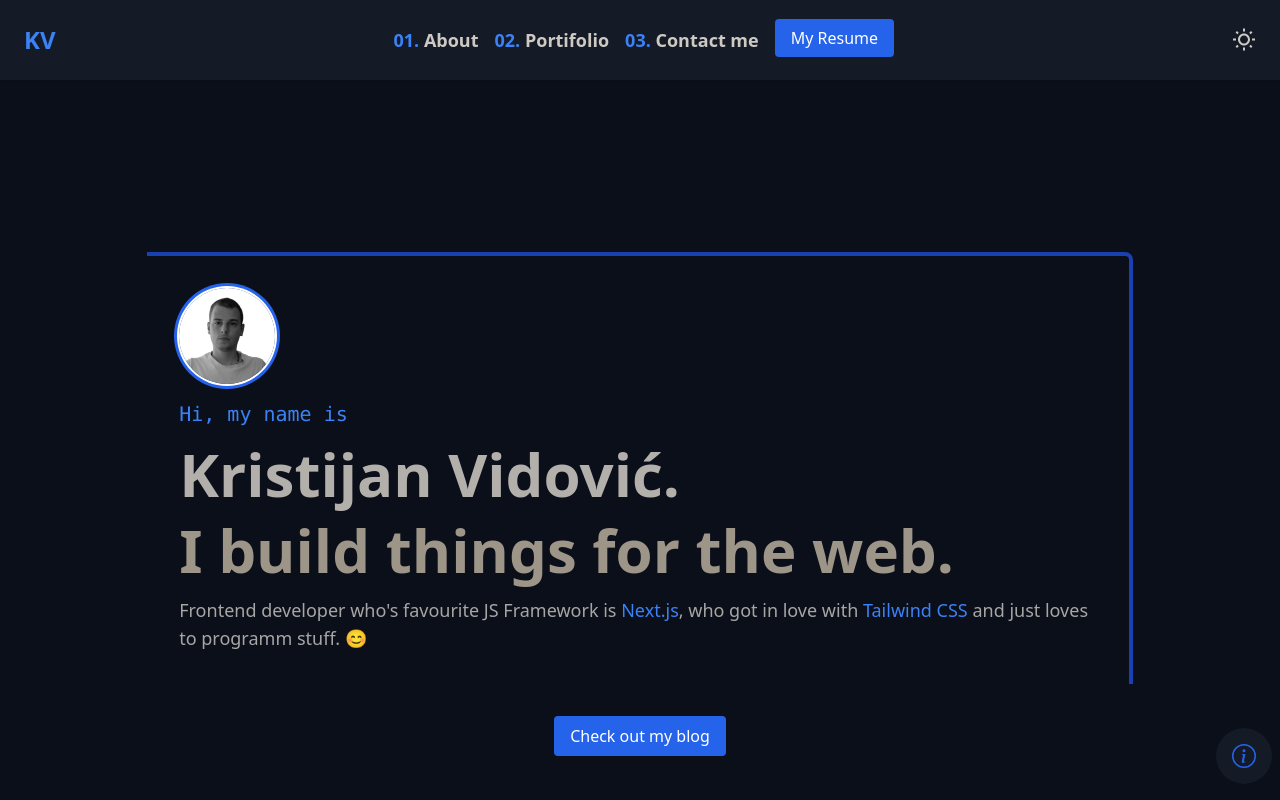
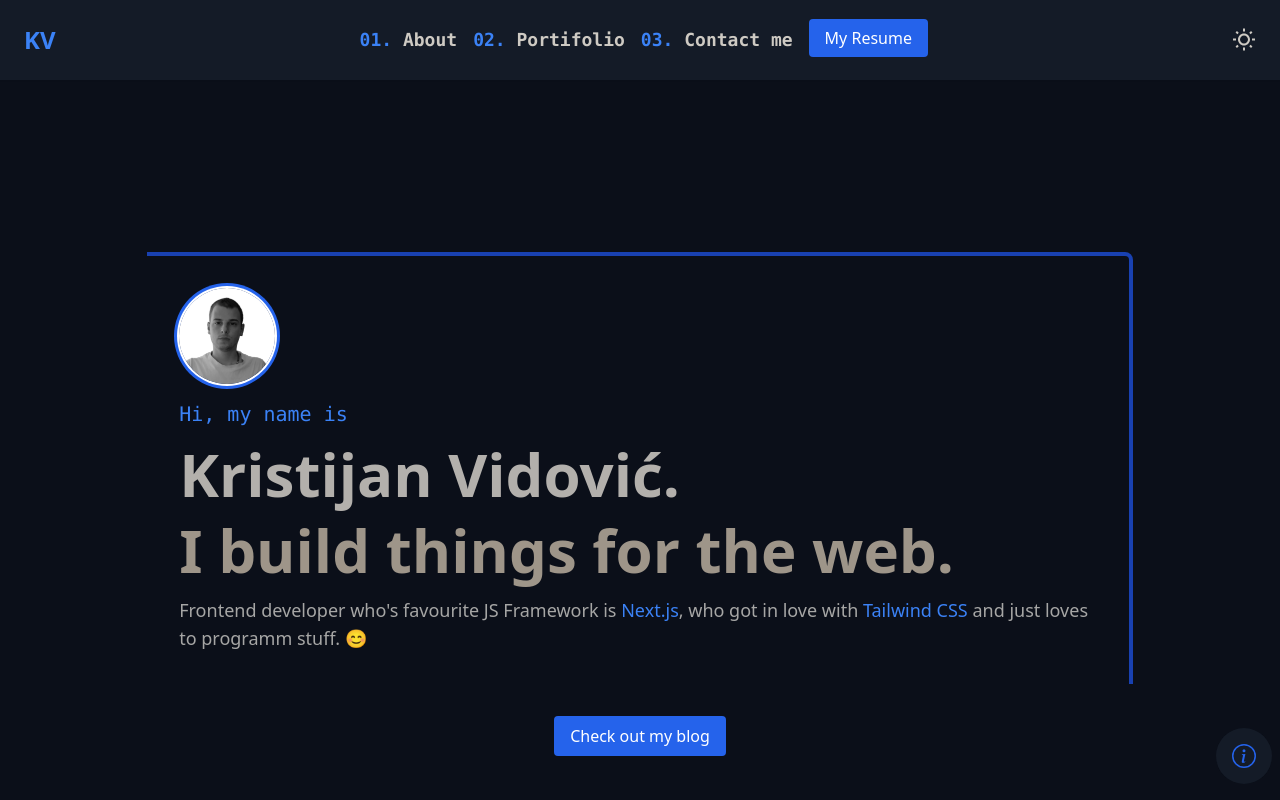
Before and after one commit to Kristijan007v/app, a Next.js app: page / in a window 1280 px wide. Shown: the top 800 px of the page. Built offline with nearby package versions, Linux system fonts and the light colour scheme.

Commit message:
Changed navigation font to mono

```diff
--- a/styles/globals.css
+++ b/styles/globals.css
@@ -69,11 +69,11 @@ body {
 
 /* Links */
 .link__default {
-  @apply text-base font-semibold text-lightGrayP hover:text-blue-600 hover:underline hover:underline-offset-8 dark:text-grayP md:text-lg;
+  @apply font-mono text-base font-semibold text-lightGrayP hover:text-blue-600 hover:underline hover:underline-offset-8 dark:text-grayP md:text-lg;
 }
 
 .link__mobile {
-  @apply text-2xl font-bold text-lightGrayP hover:text-blue-600 hover:underline hover:underline-offset-8 dark:text-gray-300 md:text-lg lg:text-xl;
+  @apply font-mono text-2xl font-bold text-lightGrayP hover:text-blue-600 hover:underline hover:underline-offset-8 dark:text-gray-300 md:text-lg lg:text-xl;
 }
 
 .link__special {
```
Also changed, not shown: 1 other file (tests, documents, lock files or other folders).
